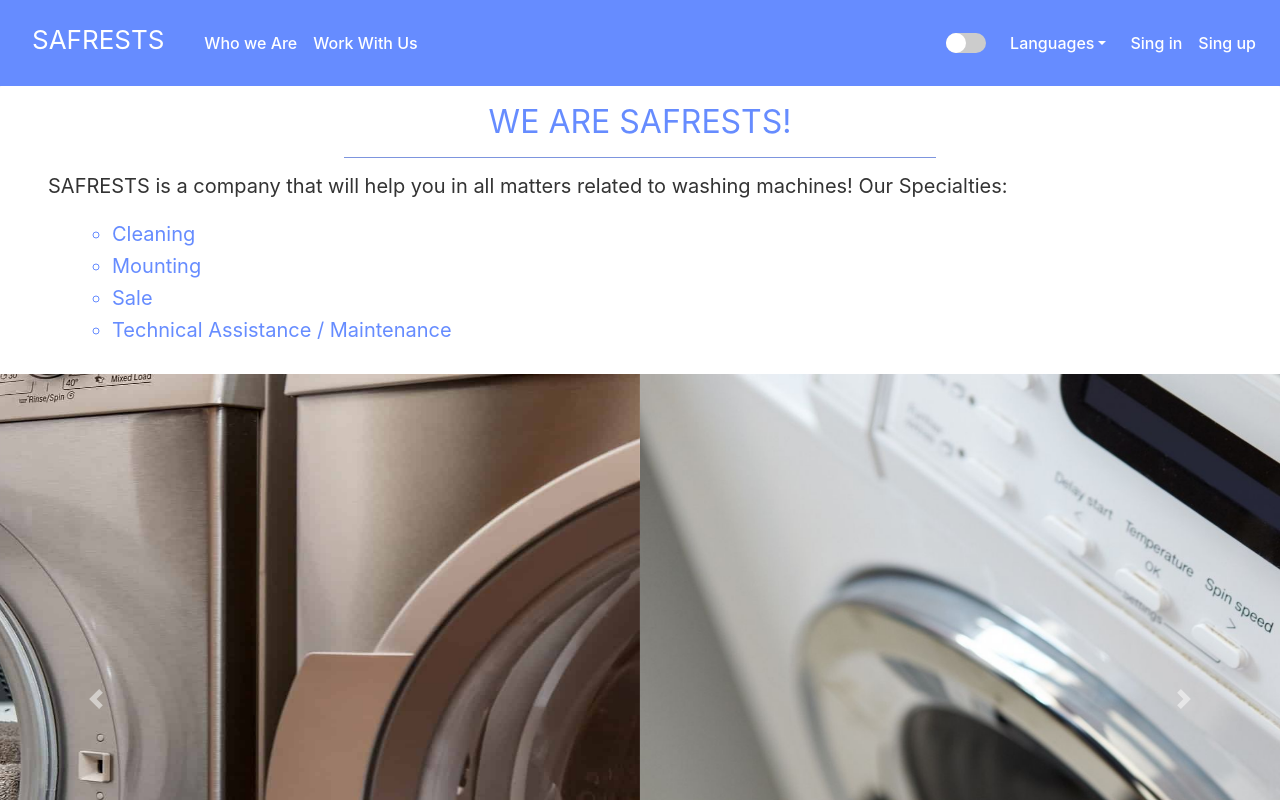
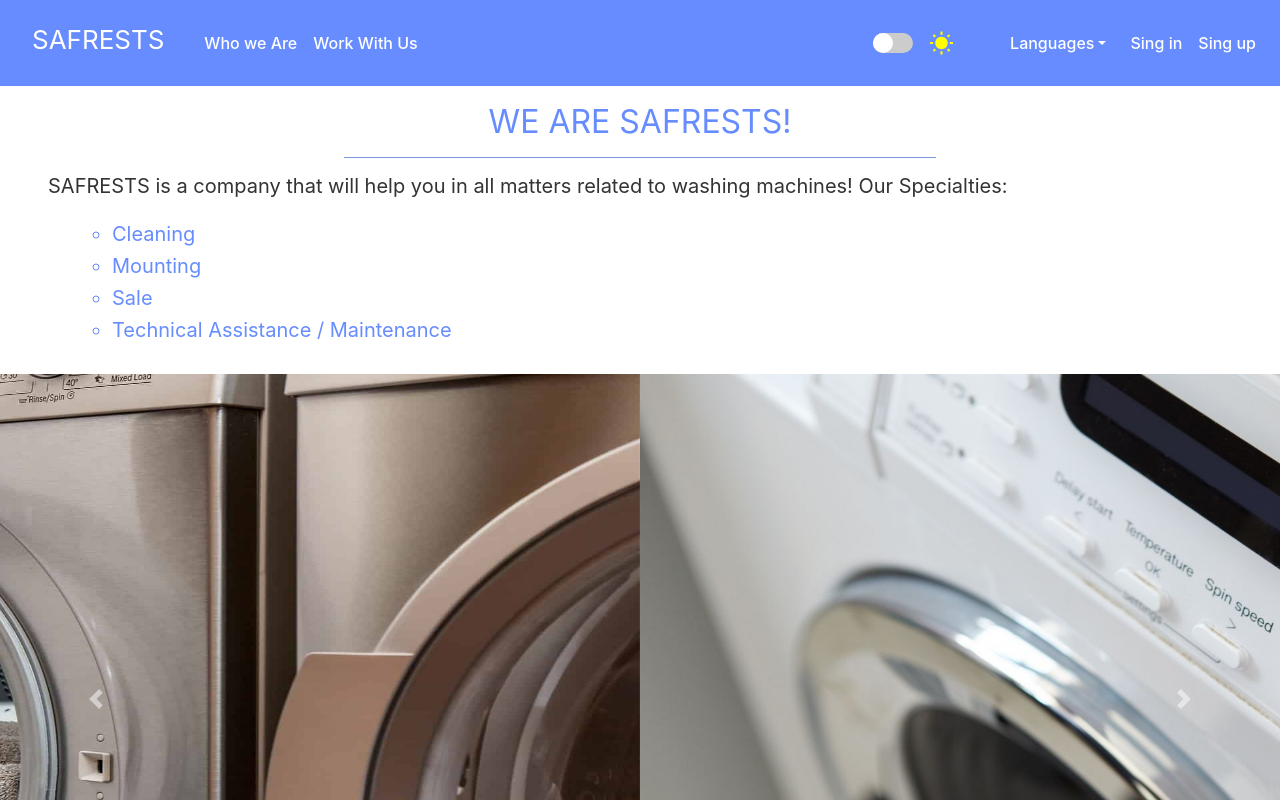
Before and after one commit to SafraPC/safrest, a React (Create React App) app: page / in a window 1280 px wide. Shown: the top 800 px of the page. Built offline with nearby package versions, Linux system fonts and the light colour scheme.

Commit message:
Finish Home Page (with perfection)

```diff
--- a/src/components/Header/index.js
+++ b/src/components/Header/index.js
@@ -6,8 +6,11 @@ import Switch from "react-switch";
 import { ToggleContext } from "../../contexts/useToggleContext";
 import dark from "../../styles/themes/dark";
 import light from "../../styles/themes/light";
+import {MdWbSunny} from 'react-icons/md'
+import {FaMoon} from 'react-icons/fa'
+
+
 const MY_TRANSLATE = "i18nextLng";
-
 
 const Header = () => {
 
@@ -61,6 +64,11 @@ const Header = () => {
               offColor="#ccc"
               onColor="#8ba6f7"
             />
+            <div>
+            {toggle.title !== 'dark'?
+            <MdWbSunny size={25} fill={'yellow'}/>:
+            <FaMoon size={25} fill={'silver'}/>}
+            </div>
           </div>
 
           <MyNavDropdown
--- a/src/components/Header/styles.js
+++ b/src/components/Header/styles.js
@@ -43,6 +43,12 @@ div.switchLinks {
 		justify-content: center;
 		top: 0;
 		border-radius: 0.3rem;
+		>div{
+			margin-left:1rem;
+		}
+		@media(min-width:1000px){
+		margin-right:2rem;
+		}
 }
 	div.headerLinks {
 		height: 86px !important;
@@ -58,7 +64,7 @@ div.switchLinks {
 		border-radius: 0.3rem;
 
 		&:hover {
-			background-color: var(--color-hover-blue);
+			background-color: ${props=>props.theme.headerHover};
 		}
 		@media (max-width: 995px) {
 			height: 60px !important;
--- a/src/styles/themes/dark.js
+++ b/src/styles/themes/dark.js
@@ -8,6 +8,7 @@ const dark = {
     textColored:"var(--color-soft-blue)",
     headerColor:"var(--color-blackPurple)",
     bodyColor:"var(--color-themeBlack)",
+    headerHover:"#484754"
 }
 
 export default dark
--- a/src/styles/themes/light.js
+++ b/src/styles/themes/light.js
@@ -8,6 +8,7 @@ const light = {
     textColored:"#668cff",
     headerColor:"#668cff",
     bodyColor:"#edf4f5",
+    headerHover:"var(--color-hover-blue)"
 }
 
 export default light
```
Also changed, not shown: src/pages/WorkWithUs/index.js (added, +18 -0 lines), src/pages/WorkWithUs/translate.js (added).
